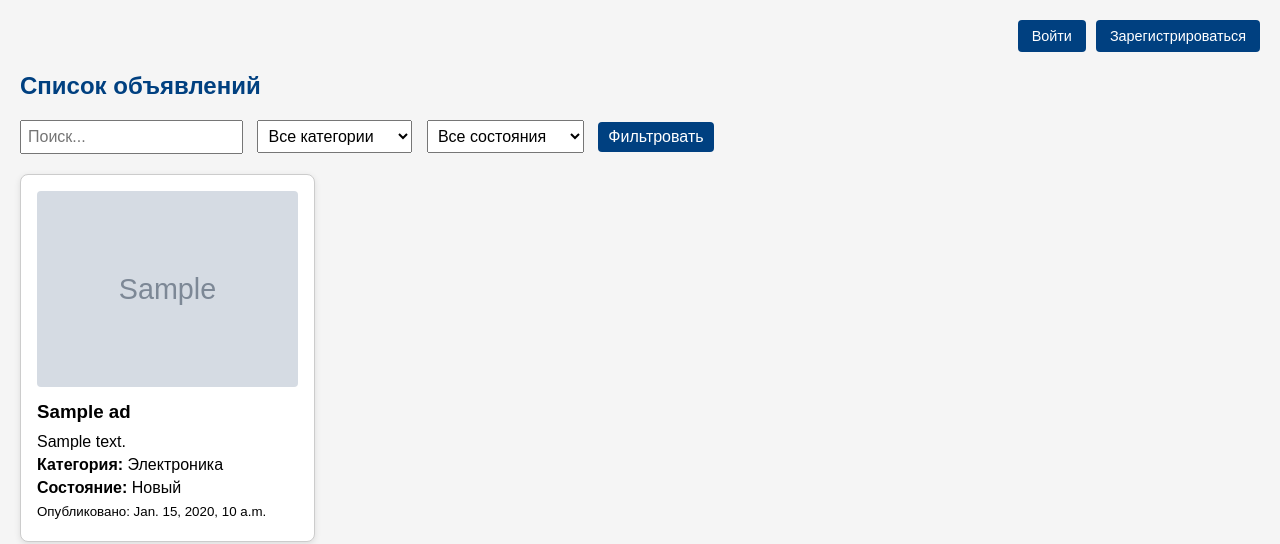
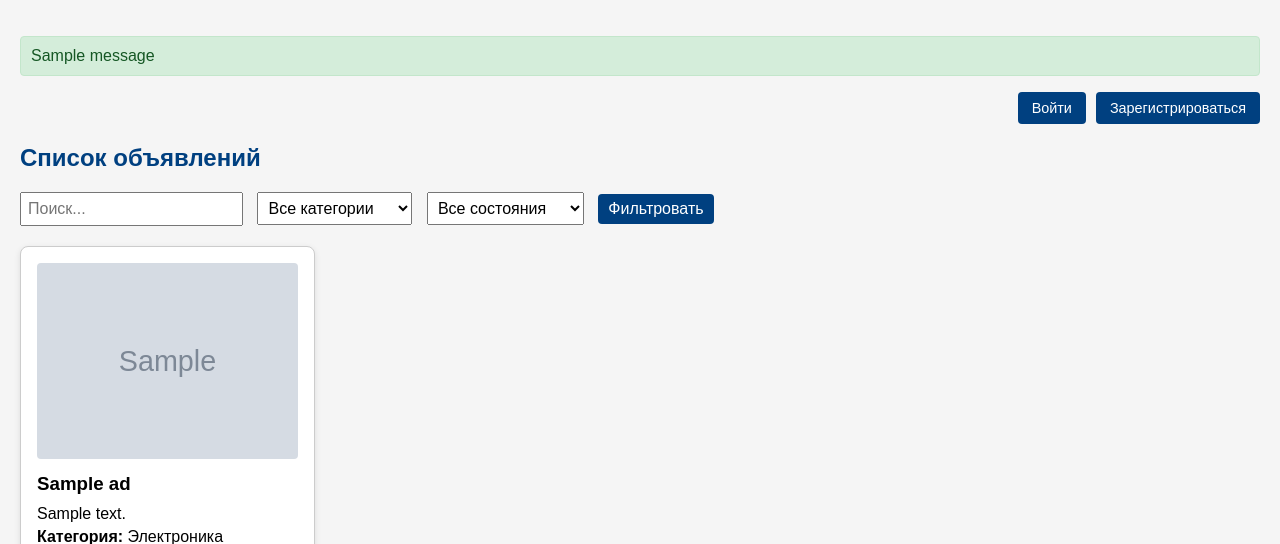
Before and after one commit to BogdanMalashuk/django-exchange-platform, a Django app: template exchanger/ads/templates/ads/ad_list.html in a window 1280 px wide. Shown: the top 544 px of the page. Run offline with Django 5.2, Linux system fonts and the light colour scheme; tables that the repository leaves empty hold one stand-in row (values such as "Sample post"); the template is opened without the code that fills it: values that come from a table or form of the project are taken from there, most other values are stand-ins (such as "Sample title", 1, 10 or a date in 2020); grey boxes marked "Sample" are stand-in pictures; one stand-in notice (Sample message) is shown; parts of the project's set-up code (start-up, migrations or seed data) failed here and were passed over.

Commit message:
success message added

```diff
--- a/exchanger/ads/templates/ads/ad_list.html
+++ b/exchanger/ads/templates/ads/ad_list.html
@@ -156,10 +156,39 @@
             background-color: #0066cc;
         }
 
+        .messages {
+            list-style: none;
+            padding: 0;
+        }
+
+        .message {
+            padding: 10px;
+            margin-bottom: 10px;
+            border-radius: 4px;
+        }
+
+        .message.success {
+            background-color: #d4edda;
+            color: #155724;
+            border: 1px solid #c3e6cb;
+        }
+
+        .message.error {
+            background-color: #f8d7da;
+            color: #721c24;
+            border: 1px solid #f5c6cb;
+        }
+
     </style>
 </head>
 <body>
-
+    {% if messages %}
+        <ul class="messages">
+            {% for message in messages %}
+                <li class="message {{ message.tags }}">{{ message }}</li>
+            {% endfor %}
+        </ul>
+    {% endif %}
     <div class="nav">
         {% if user.is_authenticated %}
             <span style="align-self: center; margin-right: 10px;">Здравствуйте, {{ user.username }}!</span>
```
